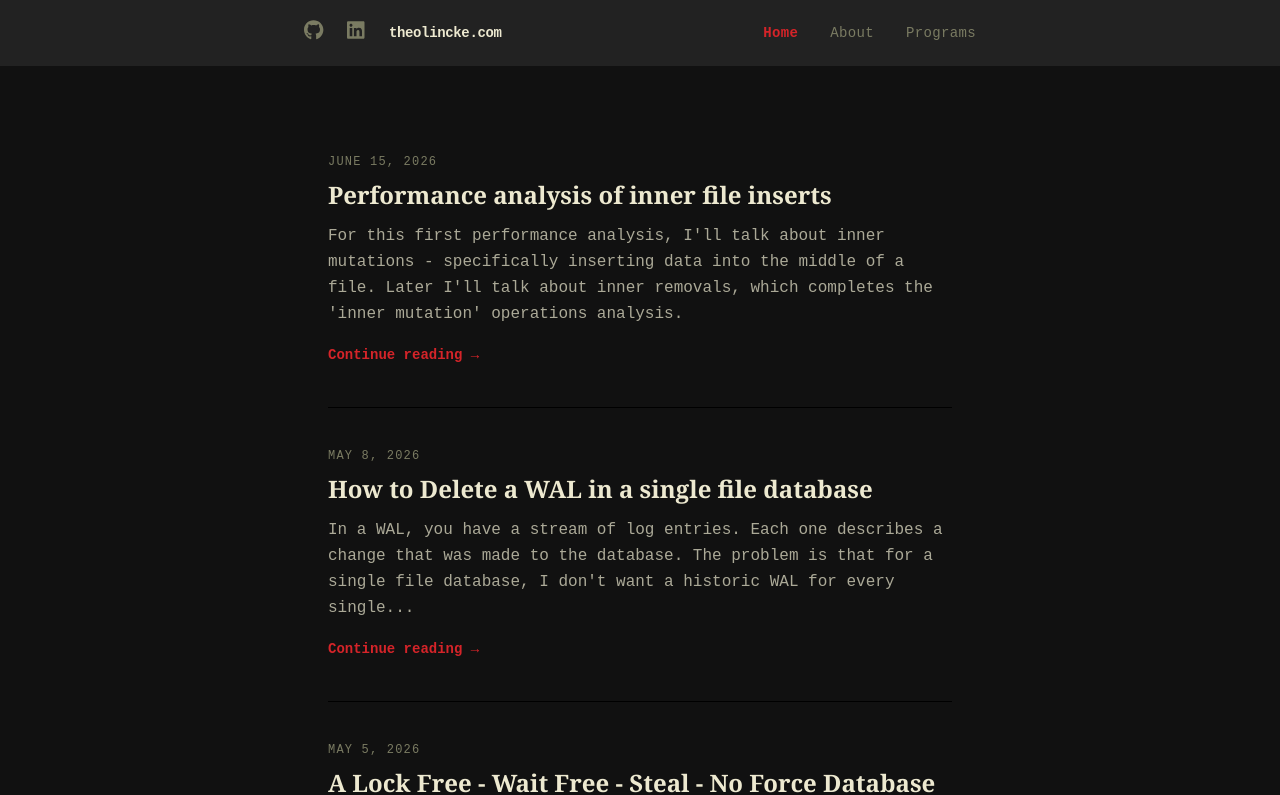
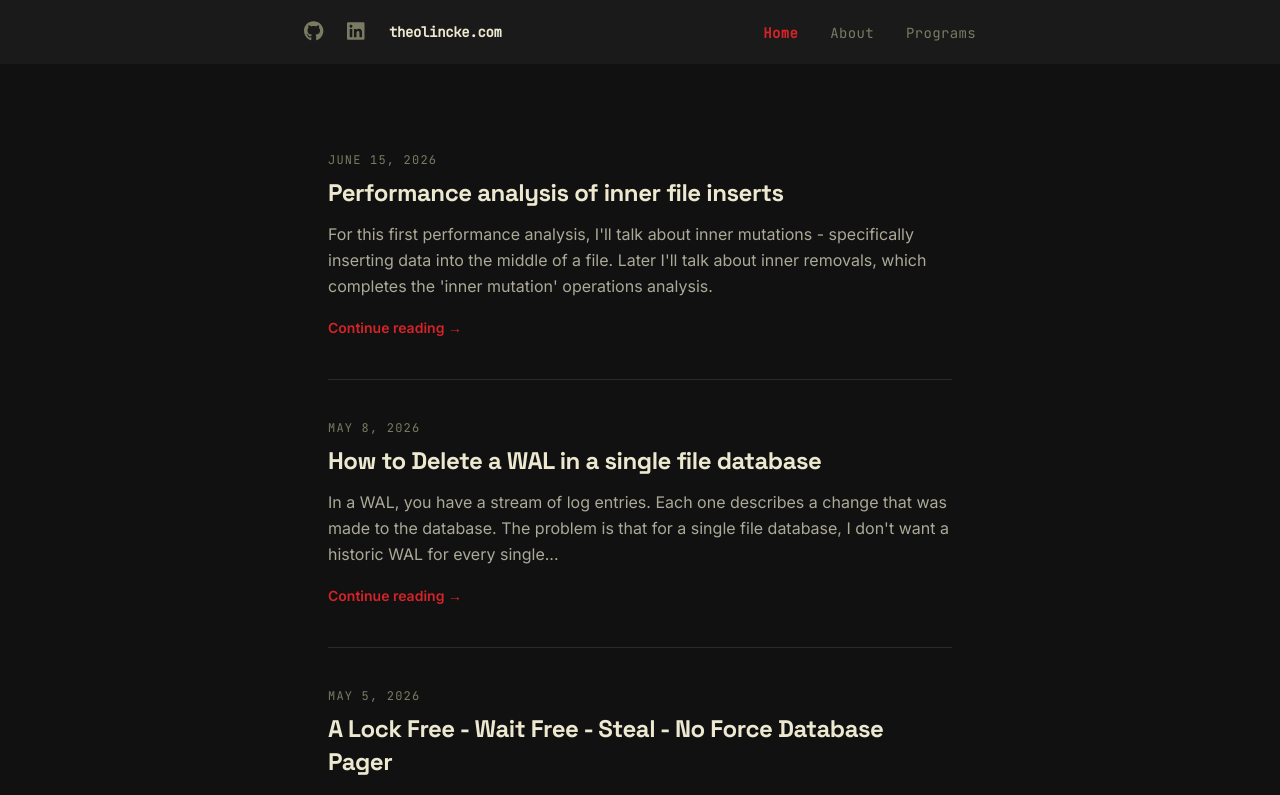
Before and after one commit to lincketheo/personal_blog, a Vue app: page / in a window 1280 px wide. Shown: the top 795 px of the page. Built offline with nearby package versions, Linux system fonts and the light colour scheme.

Commit message:
Apply numstore blog style: Inter/Space Grotesk/JetBrains Mono fonts, semantic color tokens, component utilities
Co-Authored-By: Claude Sonnet 4.6 <noreply@anthropic.com>
Claude-Session: https://claude.ai/code/session_019ZDSukZfcPTdCWh9Twh3Vi

```diff
--- a/package.json
+++ b/package.json
@@ -10,6 +10,9 @@
     "format": "prettier --write src/"
   },
   "dependencies": {
+    "@fontsource/inter": "^5.2.8",
+    "@fontsource/jetbrains-mono": "^5.2.8",
+    "@fontsource/space-grotesk": "^5.2.10",
     "@fortawesome/fontawesome-svg-core": "^6.5.2",
     "@fortawesome/free-brands-svg-icons": "^6.5.2",
     "@fortawesome/free-regular-svg-icons": "^6.5.2",
--- a/src/App.vue
+++ b/src/App.vue
@@ -4,9 +4,9 @@ import NavigationBar from "@/navigation/NavigationBar.vue";
 </script>
 
 <template>
-  <div class="font-mono">
+  <div class="font-sans">
     <NavigationBar />
-    <div class="flex flex-row justify-center bg-bg text-text min-h-screen">
+    <div class="flex flex-row justify-center bg-bg text-fg min-h-screen">
       <div class="w-full max-w-4xl px-4 sm:px-6">
         <RouterView />
       </div>
--- a/src/styles.css
+++ b/src/styles.css
@@ -1,14 +1,83 @@
+@import '@fontsource/inter/400.css';
+@import '@fontsource/inter/500.css';
+@import '@fontsource/inter/600.css';
+@import '@fontsource/inter/700.css';
+@import '@fontsource/space-grotesk/500.css';
+@import '@fontsource/space-grotesk/600.css';
+@import '@fontsource/space-grotesk/700.css';
+@import '@fontsource/jetbrains-mono/400.css';
+
 @tailwind base;
 @tailwind components;
 @tailwind utilities;
 
 @layer base {
   html {
-    font-family: "Gill Sans", sans-serif;
+    scroll-behavior: smooth;
+    -webkit-text-size-adjust: 100%;
+  }
+
+  body {
+    font-feature-settings: 'cv11', 'ss01', 'ss03';
+    background-color: theme('colors.bg');
+    color: theme('colors.fg');
+    font-family: theme('fontFamily.sans');
+  }
+
+  h1, h2, h3, h4 {
+    font-family: theme('fontFamily.display');
+    letter-spacing: -0.02em;
+  }
+
+  :focus-visible {
+    @apply outline-none ring-2 ring-accent-soft ring-offset-2 ring-offset-bg rounded;
+  }
+
+  pre {
+    max-width: 100%;
+    overflow-x: auto;
+  }
+
+  @media (prefers-reduced-motion: reduce) {
+    *, *::before, *::after {
+      animation-duration: 0.001ms !important;
+      animation-iteration-count: 1 !important;
+      transition-duration: 0.001ms !important;
+      scroll-behavior: auto !important;
+    }
   }
 }
 
-pre {
-  max-width: 100%;
-  overflow-x: auto;
+@layer components {
+  .container-page {
+    @apply mx-auto w-full max-w-container px-6 sm:px-8;
+  }
+
+  .btn {
+    @apply inline-flex items-center justify-center gap-2 rounded-md px-5 py-2.5 text-sm font-semibold transition-colors min-h-[44px];
+  }
+
+  .btn-primary {
+    @apply btn bg-accent text-white hover:bg-accent-soft;
+  }
+
+  .btn-secondary {
+    @apply btn border border-border bg-transparent text-fg hover:bg-elevated;
+  }
+
+  .btn-ghost {
+    @apply btn bg-transparent text-fg hover:bg-elevated;
+  }
+
+  .eyebrow {
+    @apply inline-flex items-center gap-2 rounded-full border border-border bg-surface px-3 py-1 text-xs font-medium uppercase tracking-widest text-muted;
+  }
+
+  .reveal {
+    @apply opacity-0;
+  }
+
+  .reveal-visible {
+    @apply animate-fade-in-up opacity-100;
+  }
 }
--- a/tailwind.config.js
+++ b/tailwind.config.js
@@ -7,29 +7,38 @@ module.exports = {
 	theme: {
 		extend: {
 			colors: {
-				// Page background — near-black with a hint of green
-				bg:        '#111111',
-				// Card / raised surface
-				surface:   '#222222',
-				// Subtle borders and dividers
-				border:    '#000000',
+				bg:           '#111111',
+				surface:      '#1a1a1a',
+				elevated:     '#242424',
+				border:       '#2a2a2a',
 
-				// Body text — warm off-white
-				text:      '#EDE9D0',
-				// Muted text — dates, captions, labels
-				muted:     '#7A7B62',
+				fg:           '#EDE9D0',
+				text:         '#EDE9D0',
+				muted:        '#7A7B62',
 
-				// Accent red — links, CTAs
-				red:       '#D52429',
-				// Hover state for red
-				'red-hot': '#F1602C',
-				// Amber — secondary accent if needed
-				amber:     '#EC8922',
+				accent:       '#D52429',
+				'accent-soft':'#F1602C',
+				red:          '#D52429',
+				'red-hot':    '#F1602C',
+				amber:        '#EC8922',
 			},
 			fontFamily: {
-				sans:  ['Inter', 'ui-sans-serif', 'system-ui', 'sans-serif'],
-				serif: ['Georgia', 'Times New Roman', 'serif'],
-				mono:  ['ui-monospace', 'Cascadia Code', 'Source Code Pro', 'monospace'],
+				sans:    ['Inter', 'ui-sans-serif', 'system-ui', 'sans-serif'],
+				display: ['Space Grotesk', 'Inter', 'ui-sans-serif', 'sans-serif'],
+				serif:   ['Space Grotesk', 'Inter', 'ui-sans-serif', 'sans-serif'],
+				mono:    ['JetBrains Mono', 'ui-monospace', 'Cascadia Code', 'monospace'],
+			},
+			maxWidth: {
+				container: '72rem',
+			},
+			keyframes: {
+				'fade-in-up': {
+					'0%':   { opacity: '0', transform: 'translateY(16px)' },
+					'100%': { opacity: '1', transform: 'translateY(0)' },
+				},
+			},
+			animation: {
+				'fade-in-up': 'fade-in-up 0.4s ease-out forwards',
 			},
 		},
 	},
```
Also changed, not shown: 1 other file (tests, documents, lock files or other folders).
